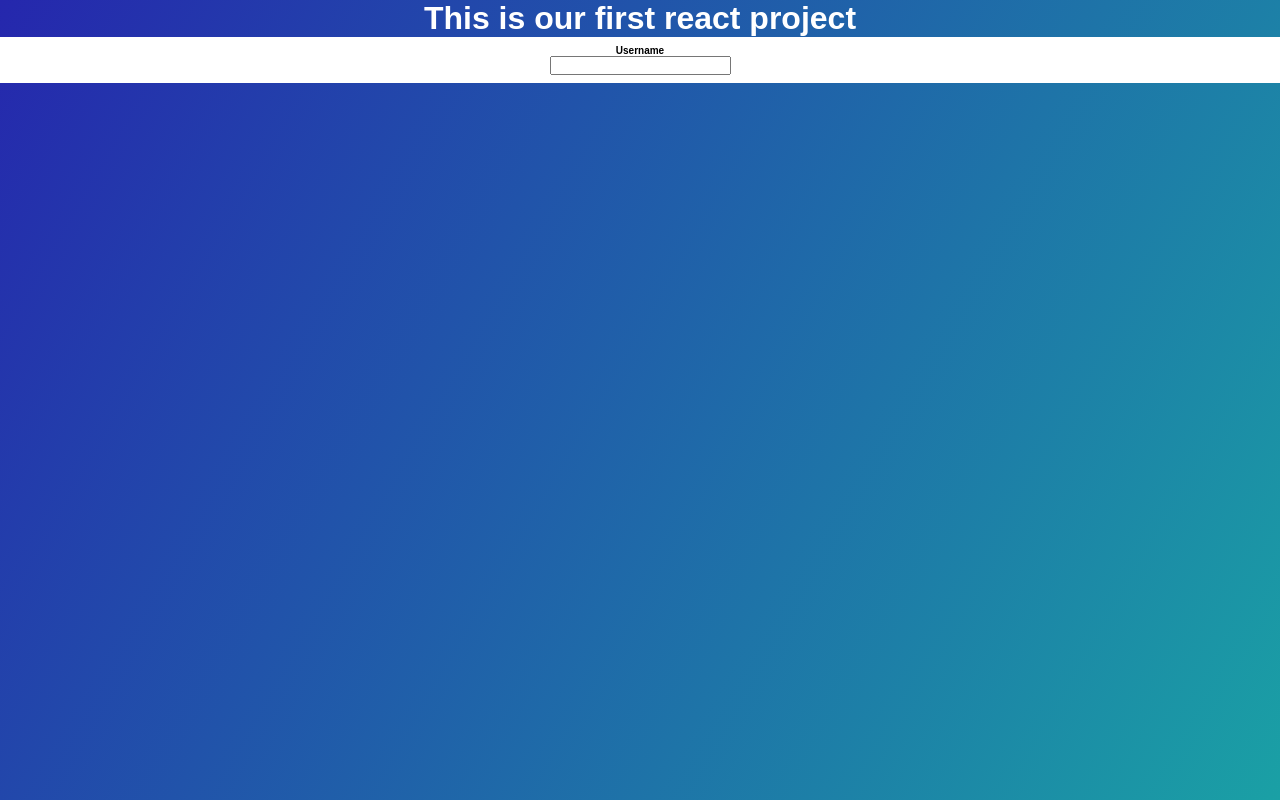
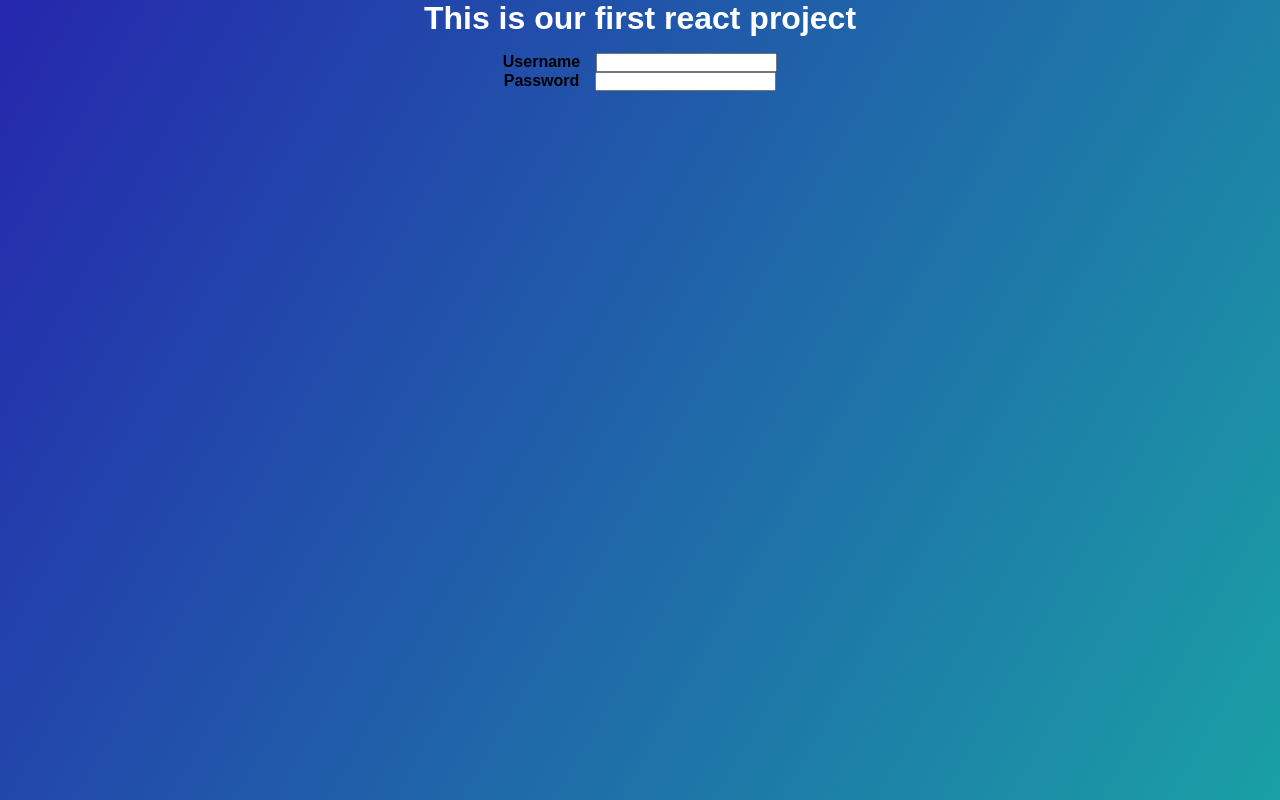
Before and after one commit to mmateen19/4353Project, a React (Create React App) app in the folder gasprice-app/: page / in a window 1280 px wide. Built offline with nearby package versions, Linux system fonts and the light colour scheme.

Commit message:
messingWithCSS (i suck)

```diff
--- a/gasprice-app/src/App.css
+++ b/gasprice-app/src/App.css
@@ -7,7 +7,7 @@
 body {
   background-image: linear-gradient(120deg, #2527ad 0%, #1aa0a5 100%);
   color: white;
-  font-family: "Poppins", sans-serif;
+  font-family: Arial, Helvetica, sans-serif;
   min-height: 100vh;
 }
 
@@ -32,8 +32,16 @@ body {
 
 .Login {
   color: black;
-  padding: 0.5rem;
-  font-size: 5px;
-  border: none;
-  background: white;
+  font-size: 8px;
+  margin: 1rem;
 }
+
+.Login-words {
+  margin-right: auto;
+  display: inline-block;
+  margin-right: 1rem;
+}
+.Login-input {
+  position: relative;
+  display: inline-block;
+}
--- a/gasprice-app/src/App.js
+++ b/gasprice-app/src/App.js
@@ -6,7 +6,6 @@ function App() {
   return (
     <div className = "App">
       <h1>This is our first react project</h1>
-
       <Login />
     </div>
   );
--- a/gasprice-app/src/components/Login.js
+++ b/gasprice-app/src/components/Login.js
@@ -8,9 +8,15 @@ const Login = () => {
     };
 
     return (
-        <div className = 'Login'>
-            <h1>Username</h1>
-            <input type = 'text' name = 'Password' />
+        <div className='Login'>
+            <div>
+                <h1 className = 'Login-words'>Username</h1>
+                <input className='Login-input' type='text'/>
+            </div>
+            <div>
+                <h1 className = 'Login-words'>Password</h1>
+                <input className='Login-input' type='text'/>
+            </div>
         </div>
     );
 };
```
